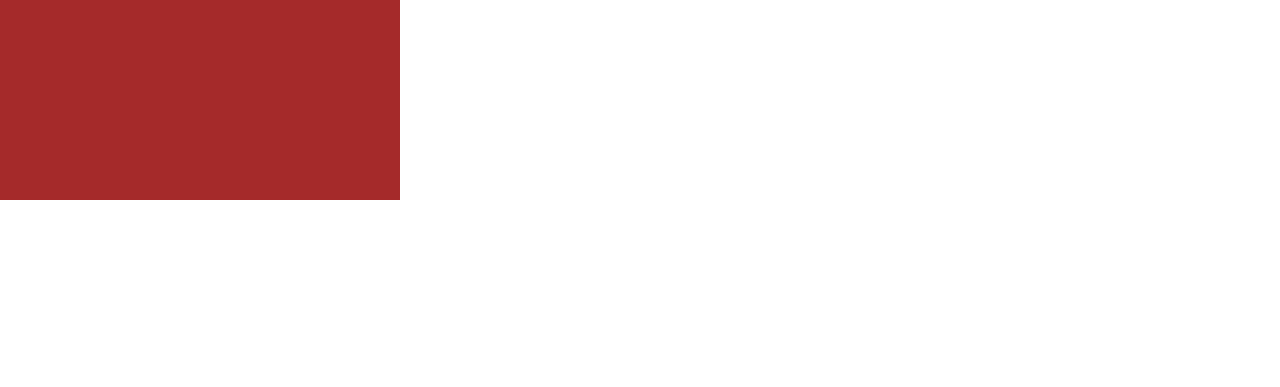
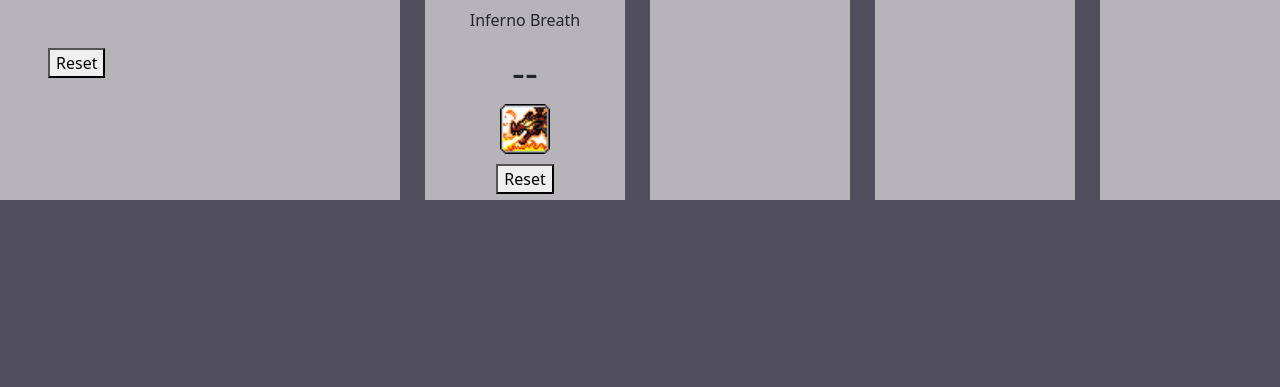
Before and after one commit to relliikz/kaiser.io, a plain HTML site: page index.html in a window 1280 px wide. Drawn offline with nearby package versions, Linux system fonts and the light colour scheme.

Commit message:
updating css and html

```diff
--- a/index.html
+++ b/index.html
@@ -20,10 +20,18 @@
       crossorigin="anonymous"
     ></script>
   </head>
-  <body>
+
+  <body style="background-color:#514f5d">
     <div id ="menu" class="container-fluid p-5 text-white">
+        <button id="reset">Reset</button>
         </div>
-            <div id ="skill1" class="container-fluid p-5 text-white"></div>
+            <div id="skill1" class="container-fluid p-2 text-dark">
+                <p>Inferno Breath</p>
+                <h1>--</h1>
+                <img id="infernoBreath" src="images/inferno-breath.png">
+                <br>
+                <button id="reset1">Reset</button>
+            </div>
             <div id="skill2" class="container-fluid p-5 text-white"></div>
             <div id="skill3" class="container-fluid p-5 text-white"></div>
             <div id="skill4" class="container-fluid p-5 text-white"></div>
--- a/style.css
+++ b/style.css
@@ -1,14 +1,44 @@
 @charset "utf-8";
 
-#body{
-    background-image:url("images/cernium.png");
-    background-repeat:no-repeat;
-    background-size:3500px;
-    background-position:center;
-}
 #menu{
-    background-color:brown;
+    background-color:rgba(233, 232, 232, 0.666);
     height:200px;
     width:400px;
     position:absolute;
 }
+
+#skill1{
+    background-color:rgba(233, 232, 232, 0.666);
+    height:200px;
+    width:200px;
+    position:absolute;
+    margin-left:425px;
+    text-align:center;
+}
+#skill2{
+    background-color:rgba(233, 232, 232, 0.666);
+    height:200px;
+    width:200px;
+    position:absolute;
+    margin-left:650px;
+}
+#skill3{
+    background-color:rgba(233, 232, 232, 0.666);
+    height:200px;
+    width:200px;
+    position:absolute;
+    margin-left:875px;
+}
+#skill4{
+    background-color:rgba(233, 232, 232, 0.666);
+    height:200px;
+    width:200px;
+    position:absolute;
+    margin-left:1100px;
+}
+
+#infernoBreath{
+    height:50px;
+    width:50px;
+    margin-bottom:10px;
+}
```
Also changed, not shown: images/erda-fountain.png (added), images/inferno-breath.png (added), images/nightmare-invite.png (added), images/stone-dragon.png (added).
